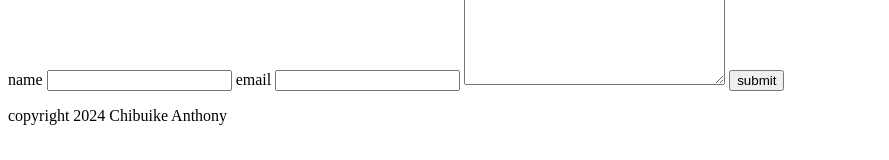
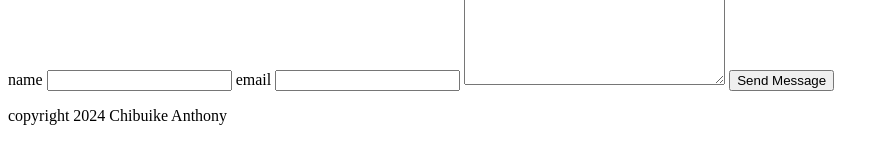
Before and after one commit to Oracle00999/TechCon_HTML, a plain HTML site: page techcon_website/contact.html in a window 1280 px wide. Shown: the part 323-483 px from the top of the page, without its empty margins (0-889 px from the left). Drawn offline with Linux system fonts and the light colour scheme.

Commit message:
added contact.html file

```diff
--- a/techcon_website/contact.html
+++ b/techcon_website/contact.html
@@ -28,7 +28,7 @@
         <label for="email">email</label>
         <input type="email" name="email" id="email" />
         <textarea name="textarea" id="textarea" cols="30" rows="10"></textarea>
-        <button type="submit">submit</button>
+        <button type="submit">Send Message</button>
       </form>
       <footer>
         <p>copyright 2024 Chibuike Anthony</p>
```
